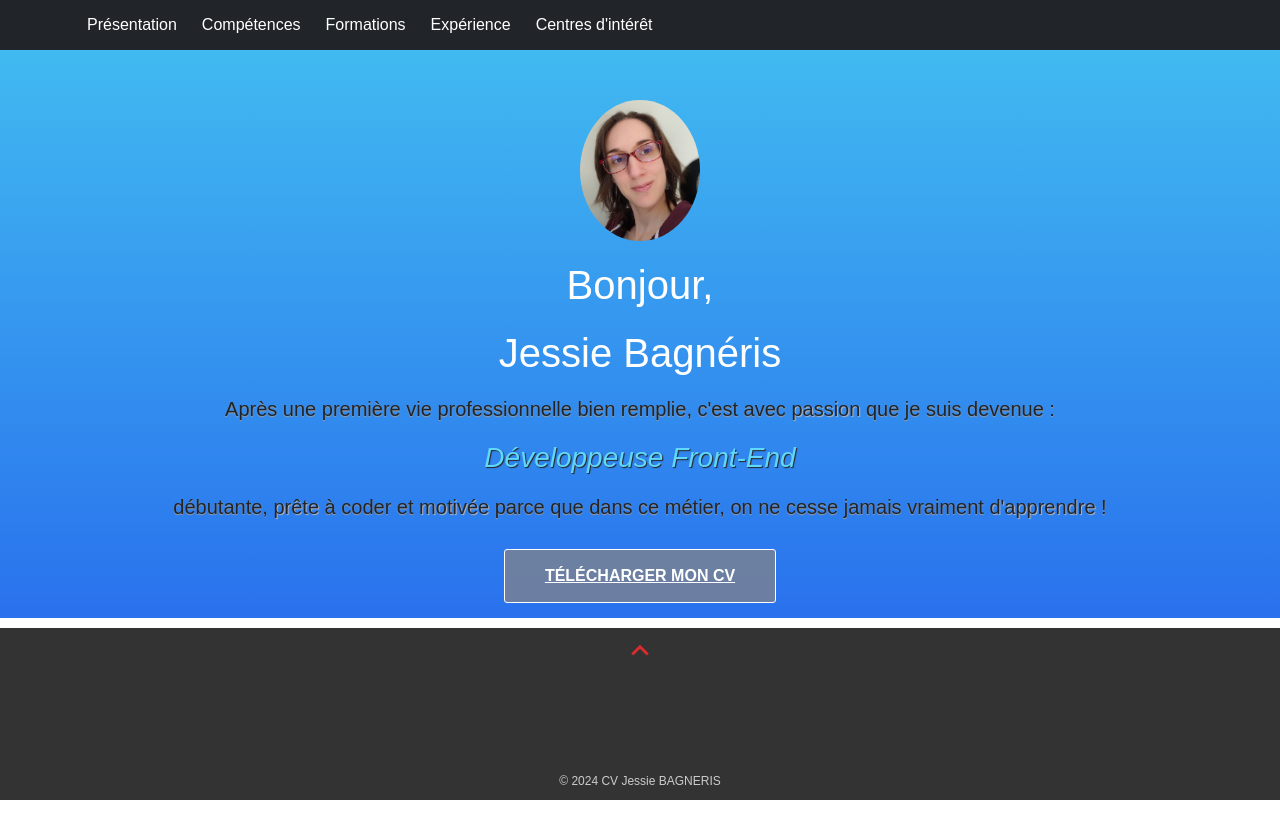
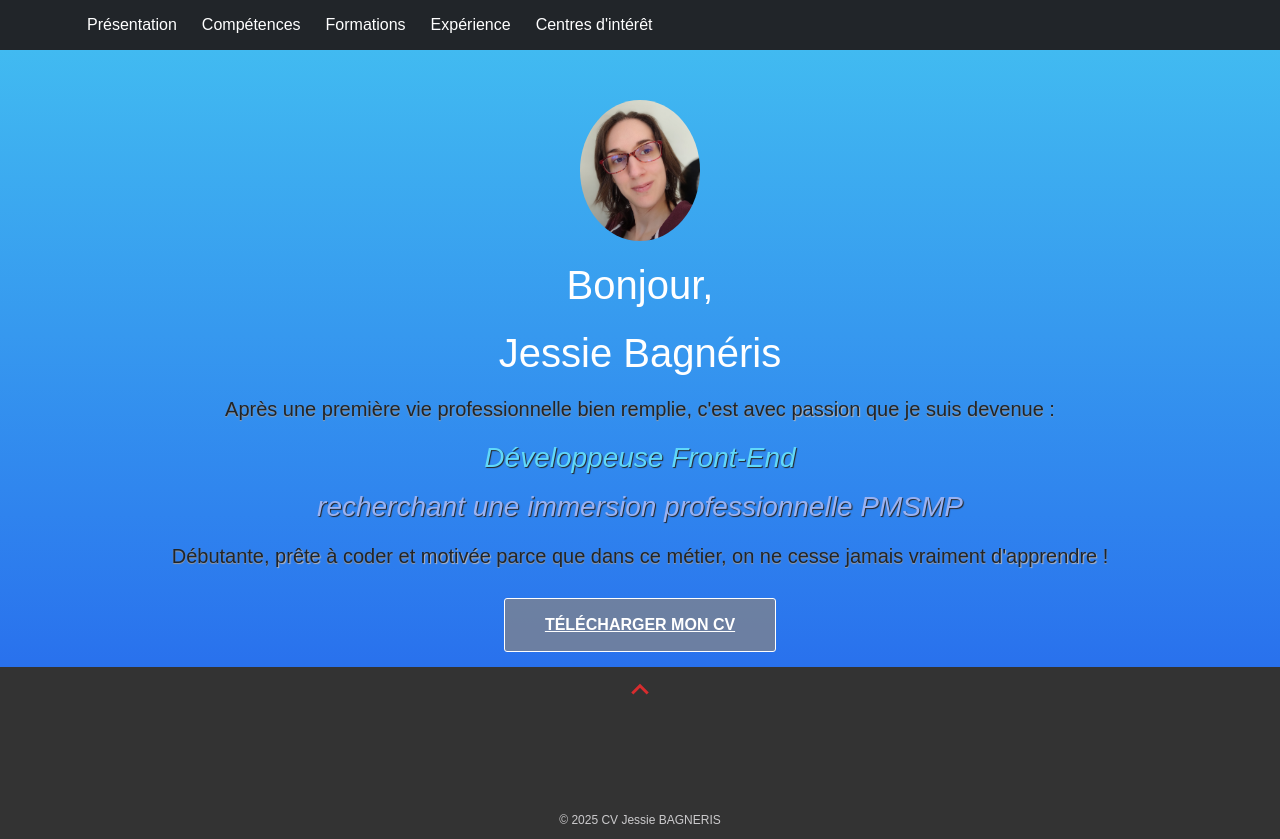
Before and after one commit to JessieB-pro/my-cv, a React (Vite) app: page /presentation in a window 1280 px wide. Before the commit the page ends 800 px from the top, so only its background shows below. Built offline with nearby package versions, Linux system fonts and the light colour scheme; no server answers; a web font is replaced by a local one.

Commit message:
cv pdf and presentation updated

```diff
--- a/src/App.css
+++ b/src/App.css
@@ -85,6 +85,15 @@ img {
 #presentation .heading h3 {
     margin-top: 15px;
     color: rgb(97, 216, 249);
+    text-shadow: 1px 1px 1px rgb(38, 37, 37);
+    font-style: italic;
+    animation-duration: 2s;
+    animation-delay: 2.5s;
+}
+
+#presentation .heading #search {
+    margin-top: 15px;
+    color: rgb(154, 178, 241);
     text-shadow: 1px 1px 1px rgb(38, 37, 37);
     font-style: italic;
     animation-duration: 2s;
--- a/src/components/Footer.jsx
+++ b/src/components/Footer.jsx
@@ -30,7 +30,7 @@ export default function Footer() {
                     www.linkedin.com/in/jessie-bagneris-29b422330
                 </a>
             </div>
-            <h5>© 2024 CV Jessie BAGNERIS</h5>
+            <h5>© 2025 CV Jessie BAGNERIS</h5>
         </div>
     )
 }
--- a/src/components/Formations.jsx
+++ b/src/components/Formations.jsx
@@ -100,7 +100,7 @@ export default function Formations() {
             <div className="timeline-4 right-4">
               <MDBCard className="gradient-custom-4">
                 <MDBCardBody className="p-4">
-                  <h4>S.E.P.T. (qualifiante)</h4>
+                  <h4>S.E.P.T. Blagnac (qualifiante)</h4>
                   <h4 className="text-decoration-underline">Assistante Tertiaire</h4>
                   <p className="medium text-white-50 mb-4">2008 (3 mois)</p>
                   <p>Perfectionnement dans les domaines de :</p>
--- a/src/components/Presentation.jsx
+++ b/src/components/Presentation.jsx
@@ -13,7 +13,8 @@ export default function Presentation() {
                 <h1 className='animate pulse'>Jessie Bagnéris</h1>
                 <h2>Après une première vie professionnelle bien remplie, c'est avec <span>passion</span> que je suis devenue :</h2>
                 <h3 className="animate flipInX">Développeuse Front-End</h3>
-                <h2>débutante, <span>prête</span> à coder et <span>motivée</span> parce que dans ce métier, on ne cesse jamais vraiment <span>d'apprendre</span> !</h2>
+                <h3 id="search" className="animate flipInX">recherchant une immersion professionnelle PMSMP</h3>
+                <h2>Débutante, <span>prête</span> à coder et <span>motivée</span> parce que dans ce métier, on ne cesse jamais vraiment <span>d'apprendre</span> !</h2>
                 <a href={cv_Jessie_BAGNERIS} className="button1" target="_blank">Télécharger mon CV</a>
             </div>
         </div>
```
Also changed, not shown: 1 other file (tests, documents, lock files or other folders).
